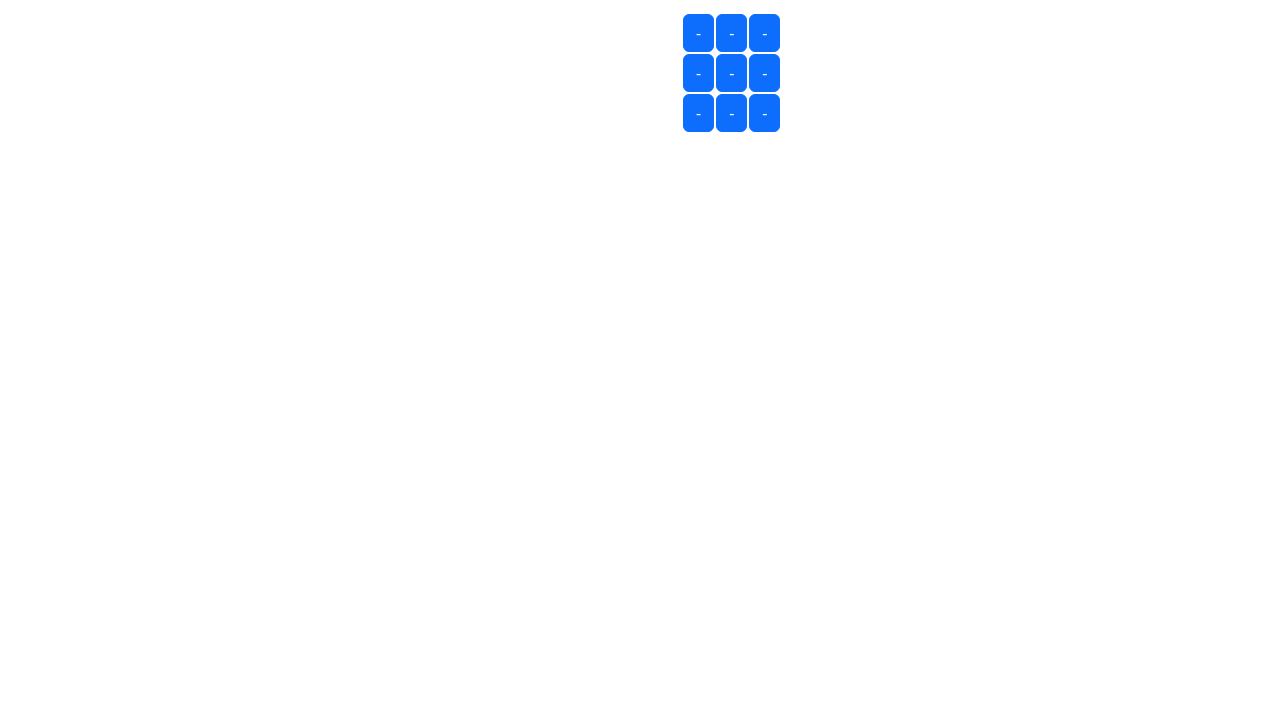
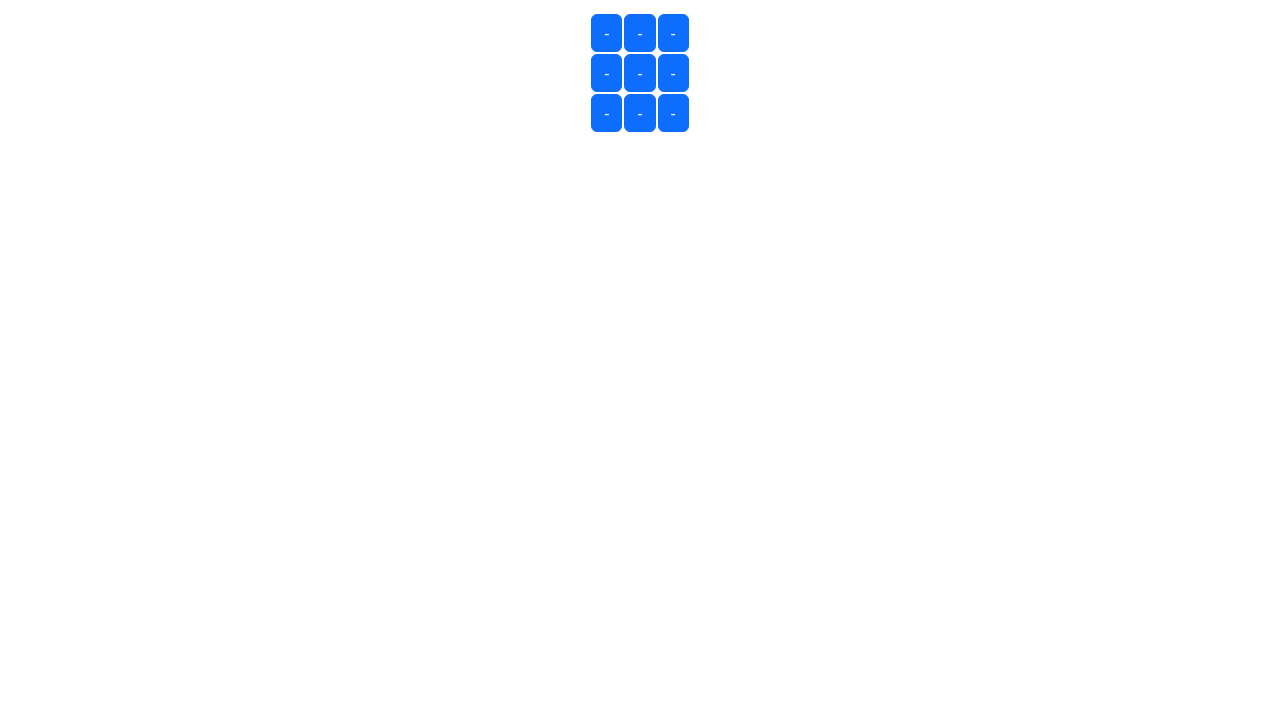
Before and after one commit to bhawnaa05/tictactoe, a plain HTML site: page index.html in a window 1280 px wide. Shown: the part 93-800 px from the top of the page. Drawn offline with nearby package versions, Linux system fonts and the light colour scheme.

Commit message:
Update index.html

```diff
--- a/index.html
+++ b/index.html
@@ -10,7 +10,7 @@
     <div class="container text-center">
         <h1 class="alert alert-primary mt-2">Tic Tac Toe</h1>
 
-        <table style="margin-left: 600px;">
+        <table  style="margin: 0 auto;">
               <tr>
                 <td><button class="btn btn-primary" id="1" onclick="func1(this.id)">-</button></td>
                 <td><button class="btn btn-primary" id="2" onclick="func1(this.id)">-</button></td>
```
